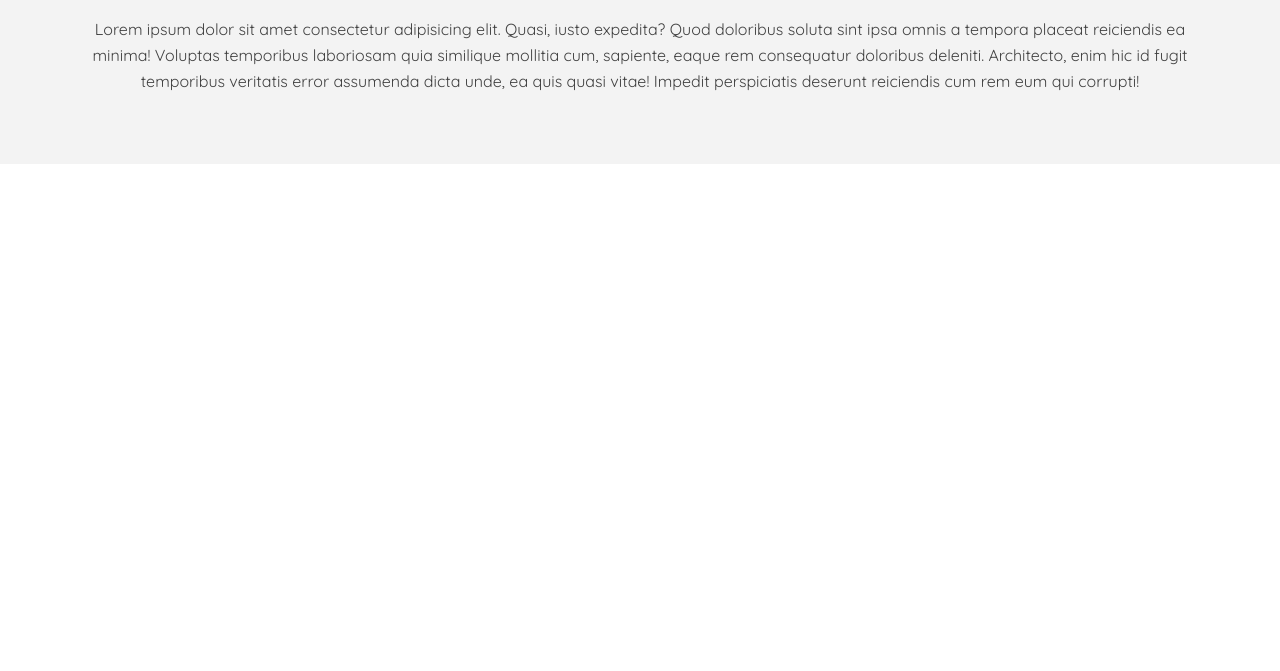
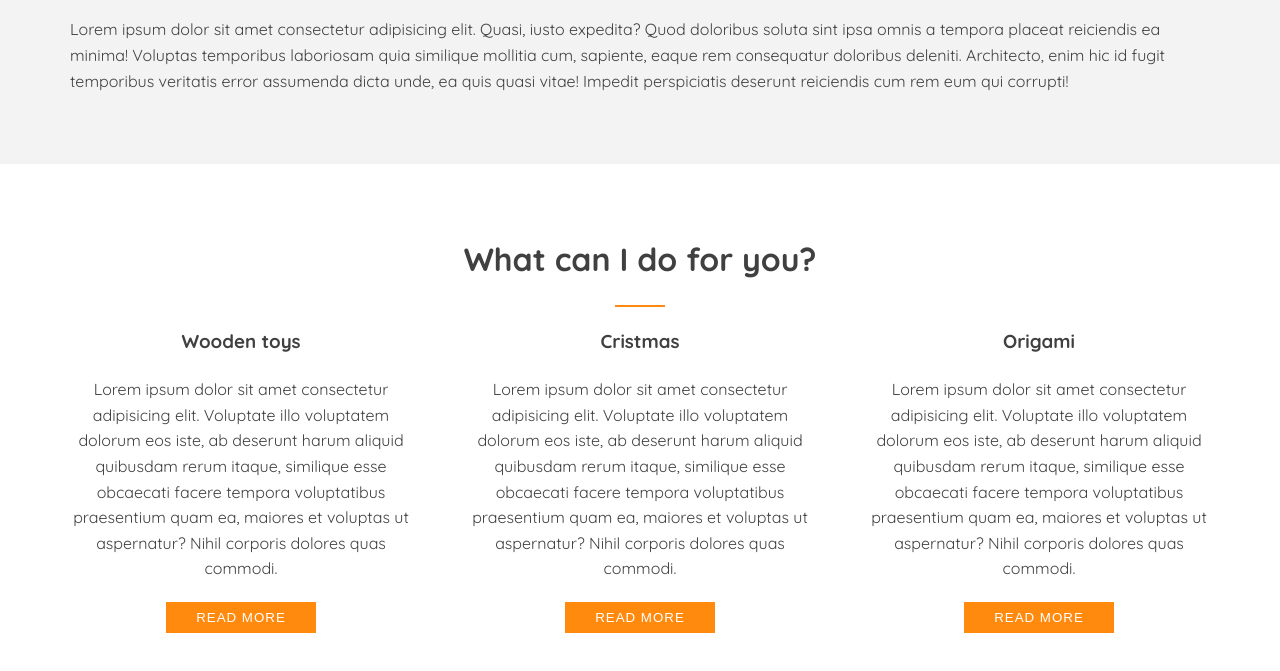
Before and after one commit to KovacAca/handmade, a plain HTML site: page index.html in a window 1280 px wide. Shown: the part 497-1168 px from the top of the page. Before the commit the page ends 800 px from the top, so only its background shows below. Drawn offline with Linux system fonts and the light colour scheme.

Commit message:
about html i css

```diff
--- a/index.html
+++ b/index.html
@@ -16,9 +16,9 @@
       <ul>
         <li><a href="#home">Home</a></li>
         <li><a href="#product">About</a></li>
-        <li><a href="">Product</a></li>
-        <li><a href="">Shop</a></li>
-        <li><a href="">Contact</a></li>
+        <li><a href="#about">Product</a></li>
+        <li><a href="#works">Shop</a></li>
+        <li><a href="#contact">Contact</a></li>
       </ul>
     </nav>
   </header>
@@ -29,6 +29,27 @@
       <p>Lorem ipsum dolor sit amet consectetur adipisicing elit. Quasi, iusto expedita? Quod doloribus soluta sint ipsa omnis a tempora placeat reiciendis ea minima! Voluptas temporibus laboriosam quia similique mollitia cum, sapiente, eaque rem consequatur doloribus deleniti. Architecto, enim hic id fugit temporibus veritatis error assumenda dicta unde, ea quis quasi vitae! Impedit perspiciatis deserunt reiciendis cum rem eum qui corrupti!</p>
     </article>
   </section>
+  <!-- about -->
+  <section id="about" class="container">
+    <h2>What can I do for you?</h2>
+    <article>
+      <div>
+        <h3>Wooden toys</h3>
+        <p>Lorem ipsum dolor sit amet consectetur adipisicing elit. Voluptate illo voluptatem dolorum eos iste, ab deserunt harum aliquid quibusdam rerum itaque, similique esse obcaecati facere tempora voluptatibus praesentium quam ea, maiores et voluptas ut aspernatur? Nihil corporis dolores quas commodi.</p>
+        <button type="button">Read More</button>
+      </div>
+      <div>
+        <h3>Cristmas</h3>
+        <p>Lorem ipsum dolor sit amet consectetur adipisicing elit. Voluptate illo voluptatem dolorum eos iste, ab deserunt harum aliquid quibusdam rerum itaque, similique esse obcaecati facere tempora voluptatibus praesentium quam ea, maiores et voluptas ut aspernatur? Nihil corporis dolores quas commodi.</p>
+        <button type="button">Read More</button>
+      </div>
+      <div>
+        <h3>Origami</h3>
+        <p>Lorem ipsum dolor sit amet consectetur adipisicing elit. Voluptate illo voluptatem dolorum eos iste, ab deserunt harum aliquid quibusdam rerum itaque, similique esse obcaecati facere tempora voluptatibus praesentium quam ea, maiores et voluptas ut aspernatur? Nihil corporis dolores quas commodi.</p>
+        <button type="button">Read More</button>
+      </div>
+    </article>
+  </section>
 
 </body>
 </html>
--- a/style.css
+++ b/style.css
@@ -24,6 +24,26 @@ body {
 .container {
   max-width: 1140px;
   margin: auto;
+}
+h2 {
+  font-size: 2rem;
+  text-align: center;
+}
+h2:after {
+  display: block;
+  content: '';
+  width: 50px;
+  height: 2px;
+  margin: 20px auto;
+  background-color: var(--orange);
+}
+button {
+  background-color: var(--orange);
+  color: var(--white);
+  text-transform: uppercase;
+  padding: 8px 30px;
+  letter-spacing: 1px;
+  border: none;
 }
 /*************
 header
@@ -67,17 +87,23 @@ home
   background-color: var(--lightgray);
  }
  #home article {
-   text-align: center;
    padding: var(--padding);
  }
- #home article h2 {
-   font-size: 2rem;
- }
- #home article h2:after {
-   display: block;
-   content: '';
-   width: 50px;
-   height: 2px;
-   margin: 20px auto;
-   background-color: var(--orange);
- }
+ /*************
+about
+*************/
+#about {
+  padding: var(--padding);
+}
+#about article {
+  display: flex;
+  justify-content: space-between;
+
+}
+#about article div {
+  text-align: center;
+  width: 30%;
+}
+#about article div p {
+  padding: 20px 0;
+}
```
